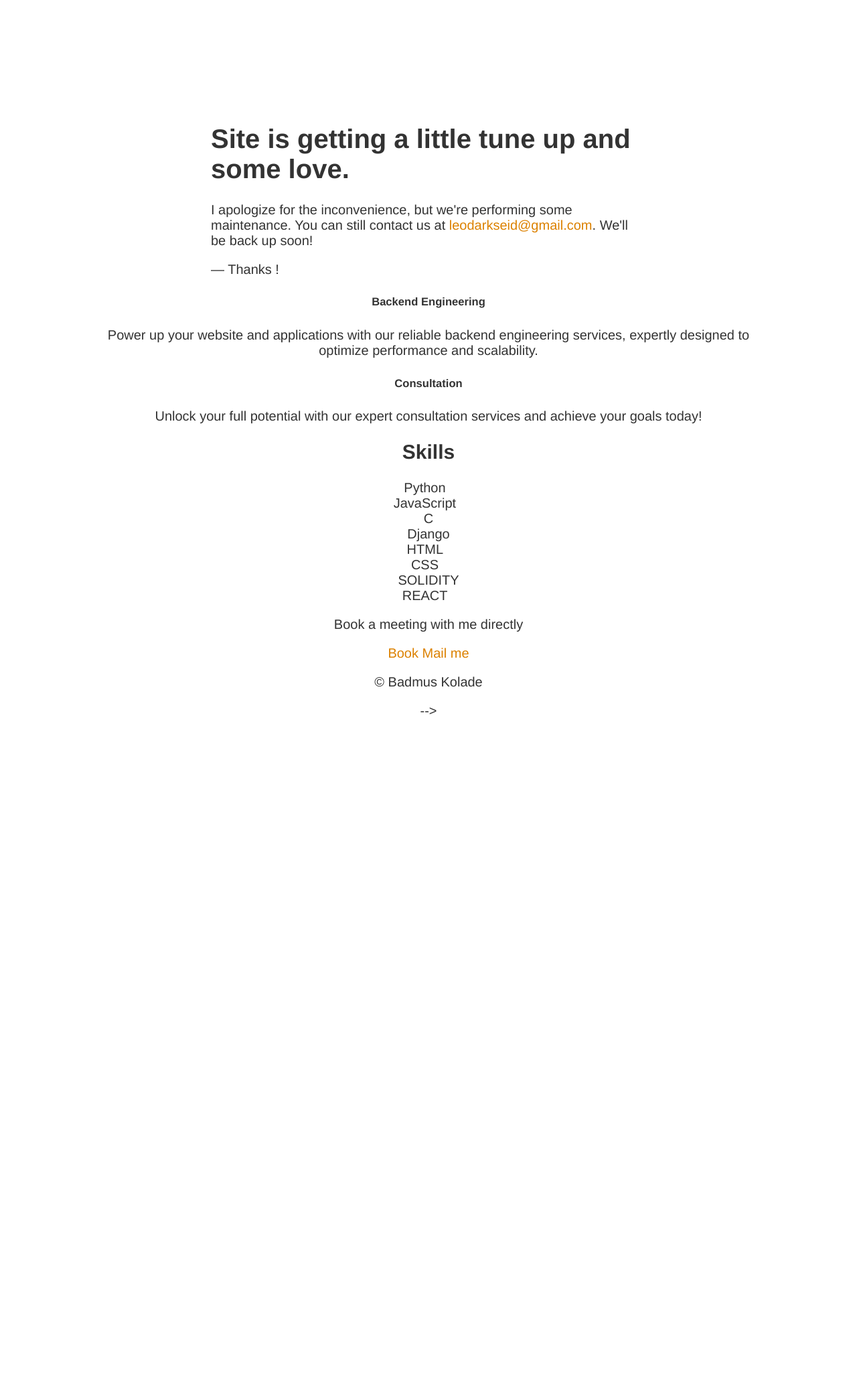
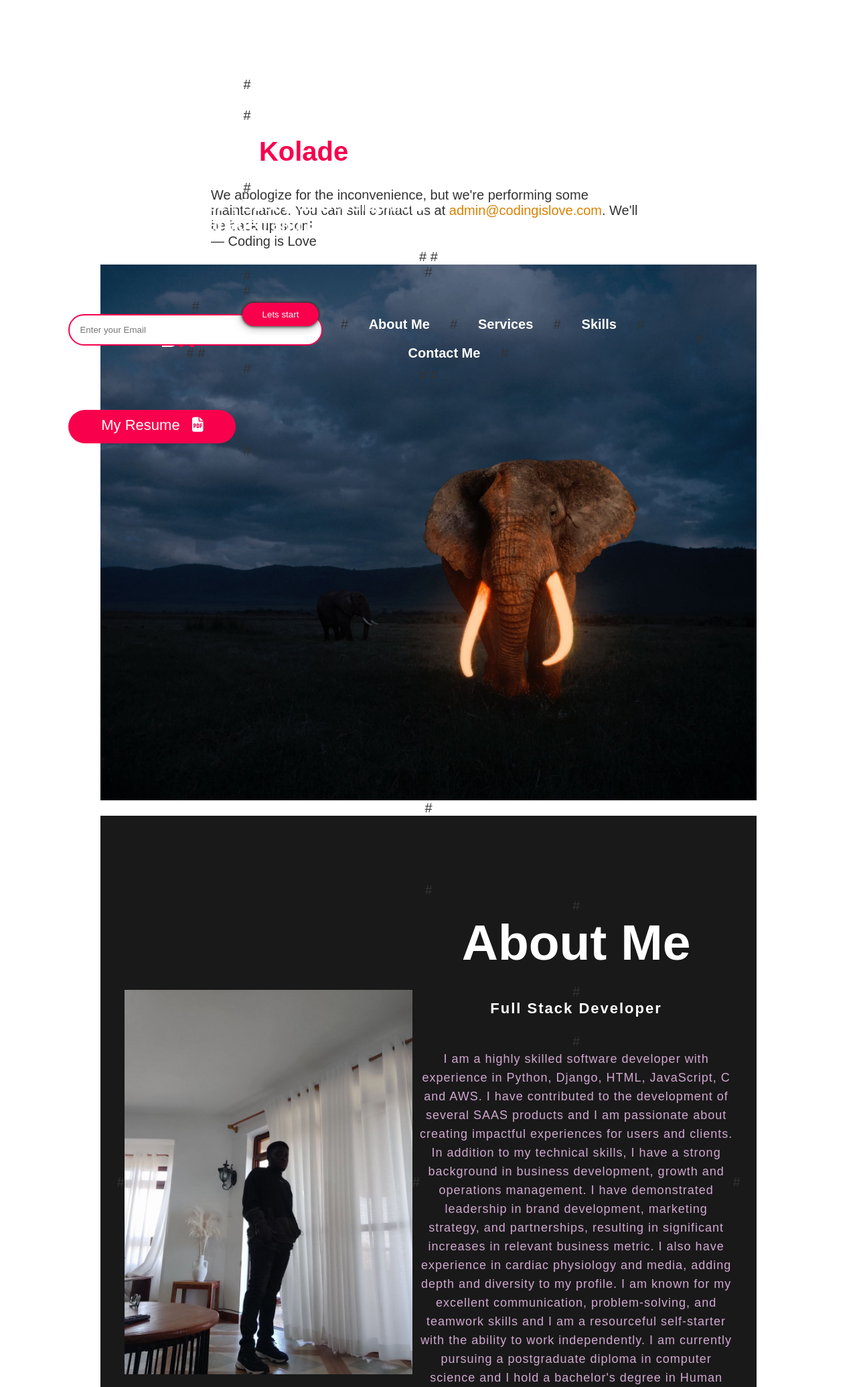
Before and after one commit to leodarkseid/portfolio, a Django app: page / in a window 1280 px wide. Shown: the top 2071 px of the page at 67% size. Before the commit the page ends 1067 px from the top, so only its background shows below. Run offline with Django 4.2, Linux system fonts and the light colour scheme.

Commit message:
Update index.html

```diff
--- a/core/templates/index.html
+++ b/core/templates/index.html
@@ -1,28 +1,4 @@
-<!DOCTYPE html>
-<html>
-<head>
-<meta http-equiv="Content-type" content="text/html;charset=UTF-8">
-<title>Performing Maintenance</title>
-<style type="text/css">
-      body { text-align: center; padding: 150px; }
-      h1 { font-size: 40px; }
-      body { font: 20px Helvetica, sans-serif; color: #333; }
-      #article { display: block; text-align: left; width: 650px; margin: 0 auto; }
-      a { color: #dc8100; text-decoration: none; }
-      a:hover { color: #333; text-decoration: none; }
-    </style>
-</head>
-<body>
-<div id="article">
-<h1>Site is getting a little tune up and some love.</h1>
-<div>
-<p>I apologize for the inconvenience, but we're performing some maintenance. You can still contact us at <a href="mailto:leodarkseid@gmail.com">leodarkseid@gmail.com</a>. We'll be back up soon!</p>
-<p>— Thanks !</p>
-</div>
-</div>
-</html>
-
-<!-- {% load static %}
+{% load static %}
 
 <!DOCTYPE html>
 
@@ -40,164 +16,181 @@
         <link rel="icon" type="image/png" sizes="16x16" href="{%static 'favicon-16x16.png'%}">
         <link rel="manifest" href="{%static 'site.webmanifest'%}">
 
+        <style type="text/css">
+      body { text-align: center; padding: 150px; }
+      h1 { font-size: 40px; }
+      body { font: 20px Helvetica, sans-serif; color: #333; }
+      #article { display: block; text-align: left; width: 650px; margin: 0 auto; }
+      a { color: #dc8100; text-decoration: none; }
+      a:hover { color: #333; text-decoration: none; }
+    </style>
+
     </head>
     <body>
+<div id="article">
+<h1>Our site is getting a little tune up and some love.</h1>
+<div>
+<p>We apologize for the inconvenience, but we're performing some maintenance. You can still contact us at <a href="mailto:admin@codingislove.com">admin@codingislove.com</a>. We'll be back up soon!</p>
+<p>— Coding is Love</p>
+</div>
+</div>
+#     <body>
 
-        <div class="hero">
-            <nav>
-                <a href="/"><h2 class="logo">B<span>K</span></h2></a>
-                <ul>
-                    <li><a href="/">Home</a></li>
-                    <li><a href="#about">About Me</a></li>
-                    <li><a href="#services">Services</a></li>
-                    <li><a href="#skills">Skills</a></li>
-                    <li><a href="#cont">Contact Me</a></li>
-                </ul>
+#         <div class="hero">
+#             <nav>
+#                 <a href="/"><h2 class="logo">B<span>K</span></h2></a>
+#                 <ul>
+#                     <li><a href="/">Home</a></li>
+#                     <li><a href="#about">About Me</a></li>
+#                     <li><a href="#services">Services</a></li>
+#                     <li><a href="#skills">Skills</a></li>
+#                     <li><a href="#cont">Contact Me</a></li>
+#                 </ul>
 
-            </nav>
+#             </nav>
 
-            <div class="content">
-                <h4>Hello, My name is </h4>
-                <h1>Badmus <span>Kolade</span></h1>
-                <h3>Full Stack Developer, Business Development <br> & Growth Manager, and Ex-Medic</h3>
-                <div class="newsletter">
-                    <form>
-                        <input type="email" name="email" id="email" placeholder="Enter your Email">
-                        <input type="submit" name="submit" value="Lets start"
-                    </form>
-                </div>
-                <a href="{% static 'LEO_BADMUS_KOLADE_Resume.pdf' %}"><div class="resume"> My Resume &nbsp <i class="fa-solid fa-file-pdf"></i> </div></a>
-            </div>
+#             <div class="content">
+#                 <h4>Hello, My name is </h4>
+#                 <h1>Badmus <span>Kolade</span></h1>
+#                 <h3>Full Stack Developer, Business Development <br> & Growth Manager, and Ex-Medic</h3>
+#                 <div class="newsletter">
+#                     <form>
+#                         <input type="email" name="email" id="email" placeholder="Enter your Email">
+#                         <input type="submit" name="submit" value="Lets start"
+#                     </form>
+#                 </div>
+#                 <a href="{% static 'LEO_BADMUS_KOLADE_Resume.pdf' %}"><div class="resume"> My Resume &nbsp <i class="fa-solid fa-file-pdf"></i> </div></a>
+#             </div>
 
-        </div>
+#         </div>
 
 
 
-    <section id="about" class="about">
-        <div class="main">
-            <img src="{% static 'kolade.jpg'%}", alt="hero">
-            <div class="about-text">
-                <h2>About Me</h2>
-                <h5>Full Stack Developer </h5>
-                <p> I am a highly skilled software developer with experience in Python, Django, HTML, JavaScript, C and AWS. I have contributed to the development of several SAAS products and I am passionate about creating impactful experiences for users and clients. In addition to my technical skills, I have a strong background in business development, growth and operations management. I have demonstrated leadership in brand development, marketing strategy, and partnerships, resulting in significant increases in relevant business metric. I also have experience in cardiac physiology and media, adding depth and diversity to my profile. I am known for my excellent communication, problem-solving, and teamwork skills and I am a resourceful self-starter with the ability to work independently. I am currently pursuing a postgraduate diploma in computer science and I hold a bachelor's degree in Human Physiology.</p>
-                <a href="#cont"><button type="button">Let's Talk</button></a>
-            </div>
-        </div>
-        </section>
+#     <section id="about" class="about">
+#         <div class="main">
+#             <img src="{% static 'kolade.jpg'%}", alt="hero">
+#             <div class="about-text">
+#                 <h2>About Me</h2>
+#                 <h5>Full Stack Developer </h5>
+#                 <p> I am a highly skilled software developer with experience in Python, Django, HTML, JavaScript, C and AWS. I have contributed to the development of several SAAS products and I am passionate about creating impactful experiences for users and clients. In addition to my technical skills, I have a strong background in business development, growth and operations management. I have demonstrated leadership in brand development, marketing strategy, and partnerships, resulting in significant increases in relevant business metric. I also have experience in cardiac physiology and media, adding depth and diversity to my profile. I am known for my excellent communication, problem-solving, and teamwork skills and I am a resourceful self-starter with the ability to work independently. I am currently pursuing a postgraduate diploma in computer science and I hold a bachelor's degree in Human Physiology.</p>
+#                 <a href="#cont"><button type="button">Let's Talk</button></a>
+#             </div>
+#         </div>
+#         </section>
 
-    <div id="services" class="service">
-        <div class="title">
-            <h2>Services</h2>
-        </div>
-        <div class="box">
-            <div class="card">
-                <i class="fa-solid fa-bars"></i>
-                    <h5>Web development</h5>
-                    <div class="pra">
-                        <p>Bring your online vision to life with our professional web development services, delivering stunning and effective websites that drive results.</p>
-                    <p style="text-align: center;">
-                        <!-- <a class="button" href="#">Read More</a> -->
-                    </p>
-                </div>
-            </div>
-                <div class="card">
-                    <i class="fa-solid fa-screwdriver-wrench"></i>
-                    <h5>Backend Engineering</h5>
-                    <div class="pra">
-                        <p>Power up your website and applications with our reliable backend engineering services, expertly designed to optimize performance and scalability.</p>
-                    <p style="text-align: center;">
-                        <!-- <a class="button" href="#">Read More</a> -->
-                    </p>
-                </div>
-                </div>
-                <div class="card">
-                    <i class="fa-regular fa-bell"></i>
-                    <h5>Consultation</h5>
-                    <div class="pra">
-                        <p>Unlock your full potential with our expert consultation services and achieve your goals today!</p>
-                    <p style="text-align: center;">
-                        <!-- <a class="button" href="#">Read More</a> -->
-                    </p>
-                </div>
-            </div>
-        </div>
-    </div>
+#     <div id="services" class="service">
+#         <div class="title">
+#             <h2>Services</h2>
+#         </div>
+#         <div class="box">
+#             <div class="card">
+#                 <i class="fa-solid fa-bars"></i>
+#                     <h5>Web development</h5>
+#                     <div class="pra">
+#                         <p>Bring your online vision to life with our professional web development services, delivering stunning and effective websites that drive results.</p>
+#                     <p style="text-align: center;">
+#                         <!-- <a class="button" href="#">Read More</a> -->
+#                     </p>
+#                 </div>
+#             </div>
+#                 <div class="card">
+#                     <i class="fa-solid fa-screwdriver-wrench"></i>
+#                     <h5>Backend Engineering</h5>
+#                     <div class="pra">
+#                         <p>Power up your website and applications with our reliable backend engineering services, expertly designed to optimize performance and scalability.</p>
+#                     <p style="text-align: center;">
+#                         <!-- <a class="button" href="#">Read More</a> -->
+#                     </p>
+#                 </div>
+#                 </div>
+#                 <div class="card">
+#                     <i class="fa-regular fa-bell"></i>
+#                     <h5>Consultation</h5>
+#                     <div class="pra">
+#                         <p>Unlock your full potential with our expert consultation services and achieve your goals today!</p>
+#                     <p style="text-align: center;">
+#                         <!-- <a class="button" href="#">Read More</a> -->
+#                     </p>
+#                 </div>
+#             </div>
+#         </div>
+#     </div>
 
-    <!-- skills -->
-    <div id="skills" class="ski-title"><h2> Skills</h2></div>
-    <div class="ski">
+#     <!-- skills -->
+#     <div id="skills" class="ski-title"><h2> Skills</h2></div>
+#     <div class="ski">
 
-    <div  class="skills">
-        <div class="skill">
-            <div class="skill-name">Python &nbsp <i class="fa-brands fa-python"></i></div>
-            <div class="skill-bar">
-                <div class="skill-per" per="90%" style="max-width: 90%;"></div>
-            </div>
-        </div>
+#     <div  class="skills">
+#         <div class="skill">
+#             <div class="skill-name">Python &nbsp <i class="fa-brands fa-python"></i></div>
+#             <div class="skill-bar">
+#                 <div class="skill-per" per="90%" style="max-width: 90%;"></div>
+#             </div>
+#         </div>
 
-        <div class="skill">
-            <div class="skill-name">JavaScript &nbsp <i class="fa-brands fa-js"></i></div>
-            <div class="skill-bar">
-                <div class="skill-per" per="70%" style="max-width: 70%;"></div>
-            </div>
-        </div>
+#         <div class="skill">
+#             <div class="skill-name">JavaScript &nbsp <i class="fa-brands fa-js"></i></div>
+#             <div class="skill-bar">
+#                 <div class="skill-per" per="70%" style="max-width: 70%;"></div>
+#             </div>
+#         </div>
 
-        <div class="skill">
-            <div class="skill-name">C</div>
-            <div class="skill-bar">
-                <div class="skill-per" per="40%" style="max-width: 40%;"></div>
-            </div>
-        </div>
+#         <div class="skill">
+#             <div class="skill-name">C</div>
+#             <div class="skill-bar">
+#                 <div class="skill-per" per="40%" style="max-width: 40%;"></div>
+#             </div>
+#         </div>
 
-        <div class="skill">
-            <div class="skill-name">Django</div>
-            <div class="skill-bar">
-                <div class="skill-per" per="90%" style="max-width: 90%;"></div>
-            </div>
-        </div>
+#         <div class="skill">
+#             <div class="skill-name">Django</div>
+#             <div class="skill-bar">
+#                 <div class="skill-per" per="90%" style="max-width: 90%;"></div>
+#             </div>
+#         </div>
 
-        <div class="skill">
-            <div class="skill-name">HTML &nbsp <i class="fa-brands fa-html5"></i></div>
-            <div class="skill-bar">
-                <div class="skill-per" per="90%" style="max-width: 90%;"></div>
-            </div>
-        </div>
-        <div class="skill">
-            <div class="skill-name">CSS &nbsp <i class="fa-brands fa-css3-alt"></i></div>
-            <div class="skill-bar">
-                <div class="skill-per" per="70%" style="max-width: 70%;"></div>
-            </div>
-        </div>
-        <div class="skill">
-            <div class="skill-name">SOLIDITY</div>
-            <div class="skill-bar">
-                <div class="skill-per" per="30%" style="max-width: 30%;"></div>
-            </div>
-        </div>
-        <div class="skill">
-            <div class="skill-name">REACT &nbsp <i class="fa-brands fa-react"></i></div>
-            <div class="skill-bar">
-                <div class="skill-per" per="50%" style="max-width: 50%;"></div>
-            </div>
+#         <div class="skill">
+#             <div class="skill-name">HTML &nbsp <i class="fa-brands fa-html5"></i></div>
+#             <div class="skill-bar">
+#                 <div class="skill-per" per="90%" style="max-width: 90%;"></div>
+#             </div>
+#         </div>
+#         <div class="skill">
+#             <div class="skill-name">CSS &nbsp <i class="fa-brands fa-css3-alt"></i></div>
+#             <div class="skill-bar">
+#                 <div class="skill-per" per="70%" style="max-width: 70%;"></div>
+#             </div>
+#         </div>
+#         <div class="skill">
+#             <div class="skill-name">SOLIDITY</div>
+#             <div class="skill-bar">
+#                 <div class="skill-per" per="30%" style="max-width: 30%;"></div>
+#             </div>
+#         </div>
+#         <div class="skill">
+#             <div class="skill-name">REACT &nbsp <i class="fa-brands fa-react"></i></div>
+#             <div class="skill-bar">
+#                 <div class="skill-per" per="50%" style="max-width: 50%;"></div>
+#             </div>
 
-        </div>
+#         </div>
 
 
 
 
-    </div>
+#     </div>
 
-</div>
+# </div>
 
-    <!-- contact me -->
+#     <!-- contact me -->
 
-<div id="cont" class="contact-me">
-    <p>Book a meeting with me directly</p>
-    <a class="button-two" href="https://calendly.com/badmuskolade/30min" target="_blank" rel="noopener noreferrer">Book</a>
+# <div id="cont" class="contact-me">
+#     <p>Book a meeting with me directly</p>
+#     <a class="button-two" href="https://calendly.com/badmuskolade/30min" target="_blank" rel="noopener noreferrer">Book</a>
 
 
-    <a class="button-two" href="mailto:leodarkseid@gmail.com ?subject=Hi Kolade &body= " target="_blank" rel="noopener noreferrer">Mail me</a>
-</div>
+#     <a class="button-two" href="mailto:leodarkseid@gmail.com ?subject=Hi Kolade &body= " target="_blank" rel="noopener noreferrer">Mail me</a>
+# </div>
 
 <footer>
 
@@ -216,4 +209,4 @@
 
 
 </body>
-</html> -->
+</html>
```
